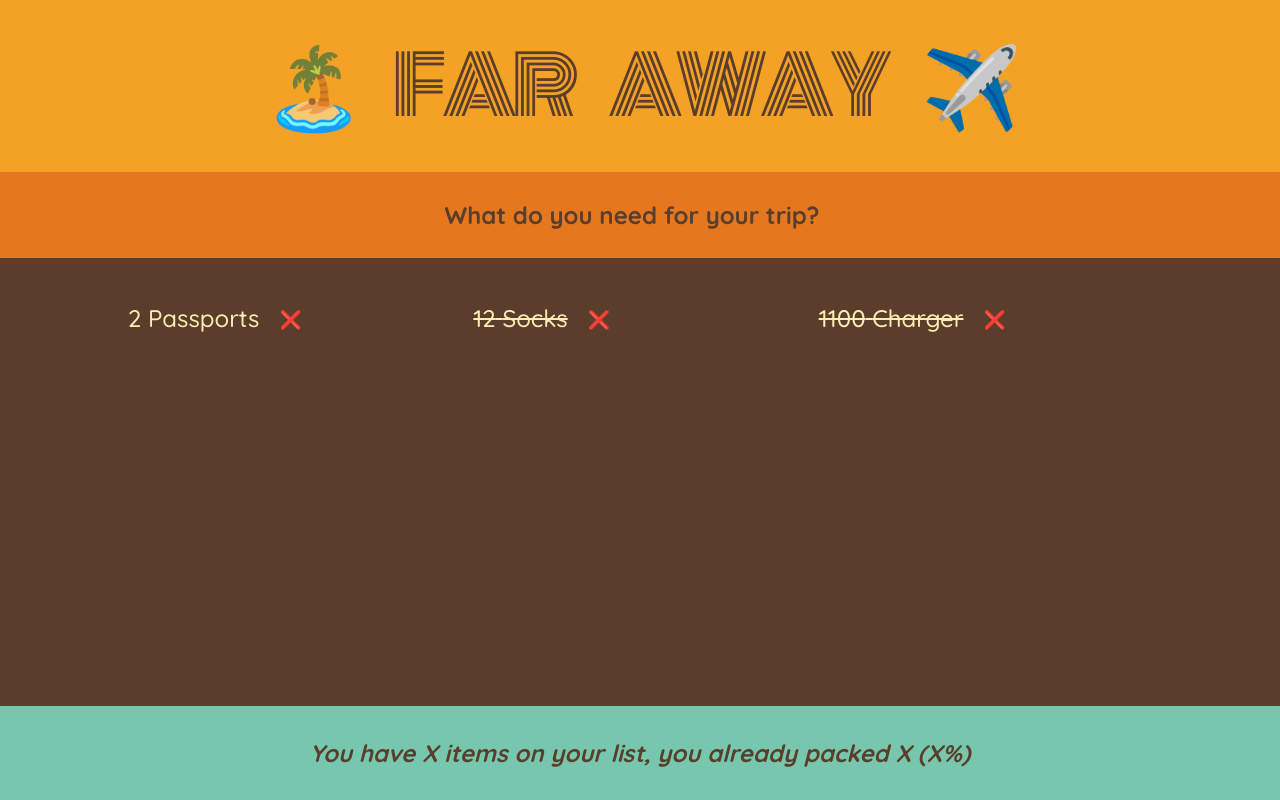
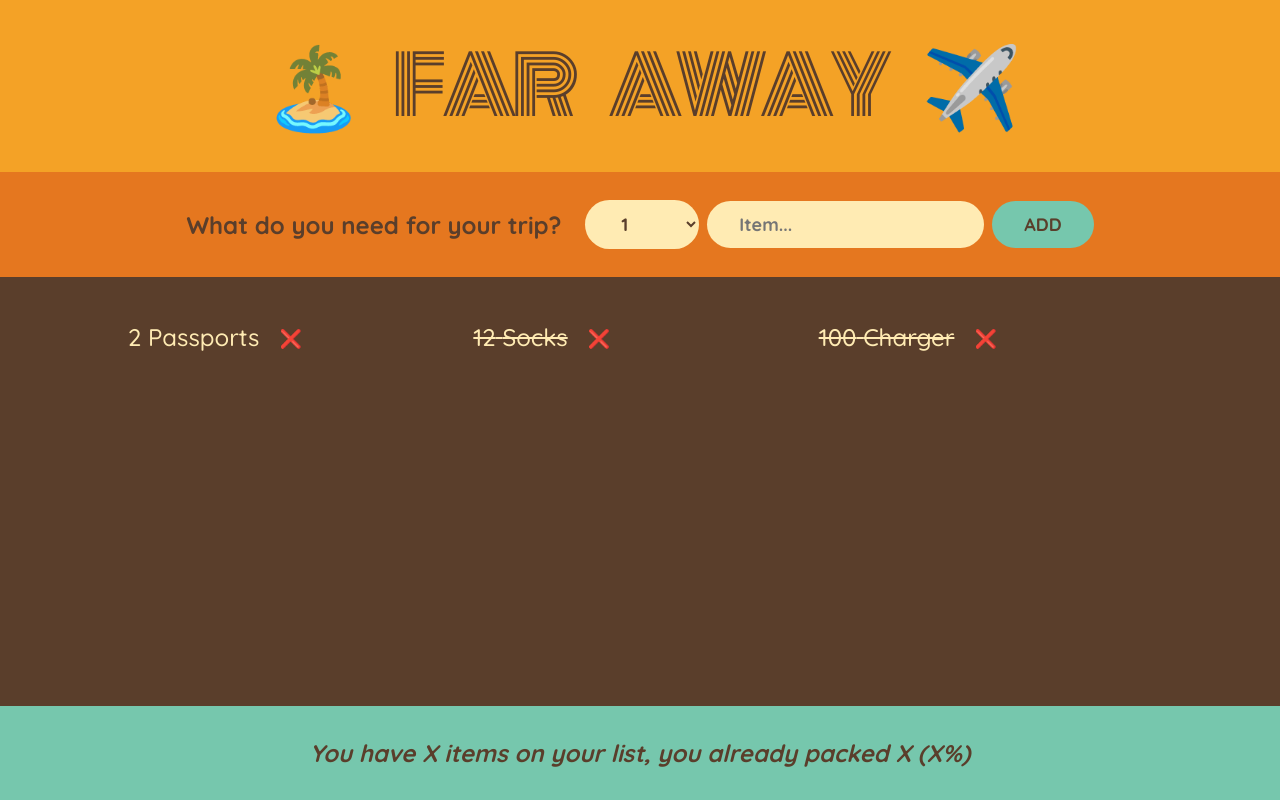
Before and after one commit to Akito08/travel-list, a React (Create React App) app: page / in a window 1280 px wide. Built offline with nearby package versions, Linux system fonts and the light colour scheme.

Commit message:
stateを定義してformからの入力を受け取る

```diff
--- a/src/App.js
+++ b/src/App.js
@@ -1,7 +1,9 @@
+import { useState } from "react";
+
 const initialItems = [
-  { id: 1, description: "Passports", quantity: 2, packed: false },
-  { id: 2, description: "Socks", quantity: 12, packed: true },
-  { id: 3, description: "Charger", quantity: 1100, packed: true },
+  { id: 1, name: "Passports", quantity: 2, packed: false },
+  { id: 2, name: "Socks", quantity: 12, packed: true },
+  { id: 3, name: "Charger", quantity: 100, packed: true },
 ];
 
 export default function App() {
@@ -19,10 +21,41 @@ function Logo() {
   return <h1>🏝️ Far Away ✈️</h1>;
 }
 function Form() {
+  const [name, setName] = useState("");
+  const [quantity, setQuantity] = useState(1);
+
+  function handleSubmit(e) {
+    e.preventDefault();
+
+    if (!name) return;
+
+    const newItem = { name, quantity, packed: false, id: Date.now() };
+    console.log(newItem);
+    setName("");
+    setQuantity(1);
+  }
+
   return (
-    <div className="add-form">
+    <form className="add-form" onSubmit={handleSubmit}>
       <h3>What do you need for your trip?</h3>
-    </div>
+      <select
+        value={quantity}
+        onChange={(e) => setQuantity(Number(e.target.value))}
+      >
+        {Array.from({ length: 100 }, (_, i) => i + 1).map((num) => (
+          <option value={num} key={num}>
+            {num}
+          </option>
+        ))}
+      </select>
+      <input
+        type="text"
+        placeholder="Item..."
+        value={name}
+        onChange={(e) => setName(e.target.value)}
+      />
+      <button>ADD</button>
+    </form>
   );
 }
 function PackingList() {
@@ -30,7 +63,7 @@ function PackingList() {
     <div className="list">
       <ul>
         {initialItems.map((item) => (
-          <Item item={item} />
+          <Item item={item} key={item.id} />
         ))}
       </ul>
     </div>
@@ -40,7 +73,7 @@ function Item({ item }) {
   return (
     <li>
       <span style={item.packed ? { textDecoration: "line-through" } : {}}>
-        {item.quantity} {item.description}
+        {item.quantity} {item.name}
       </span>
       <button>❌</button>
     </li>
```
